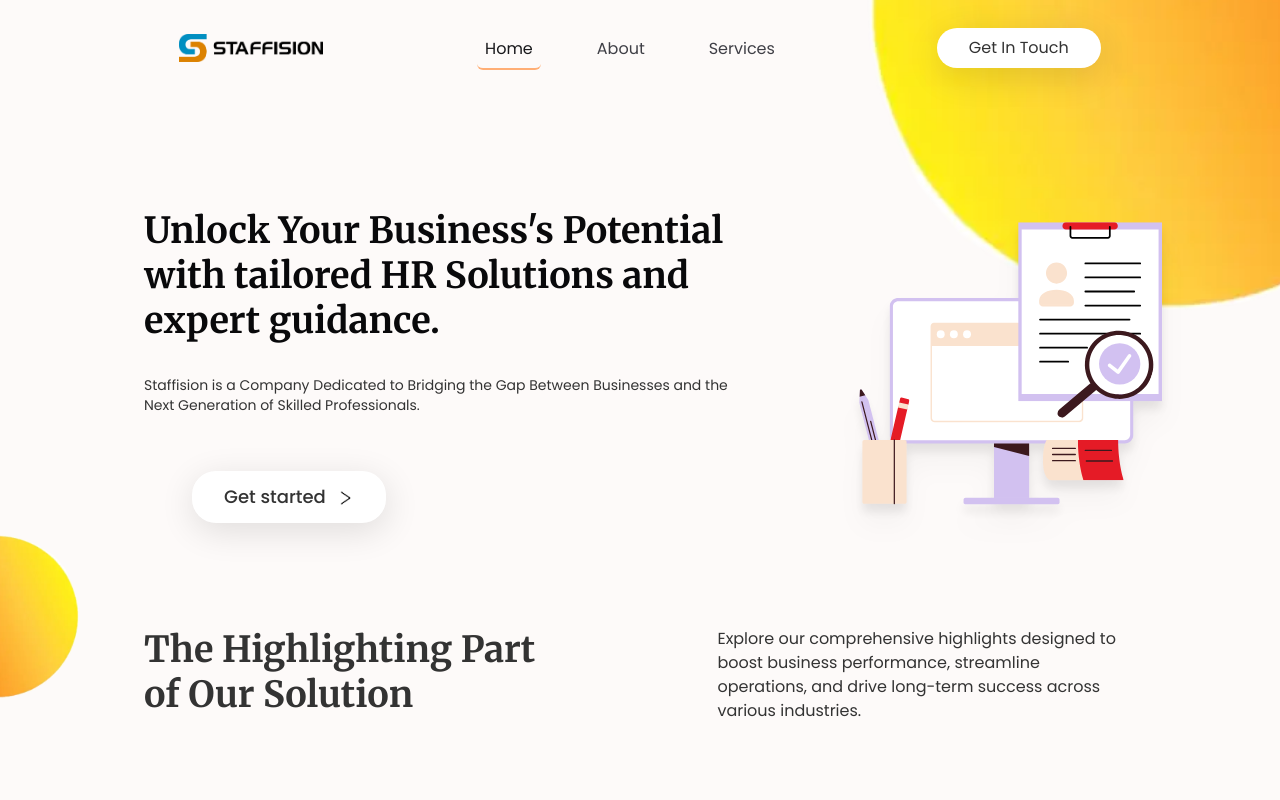
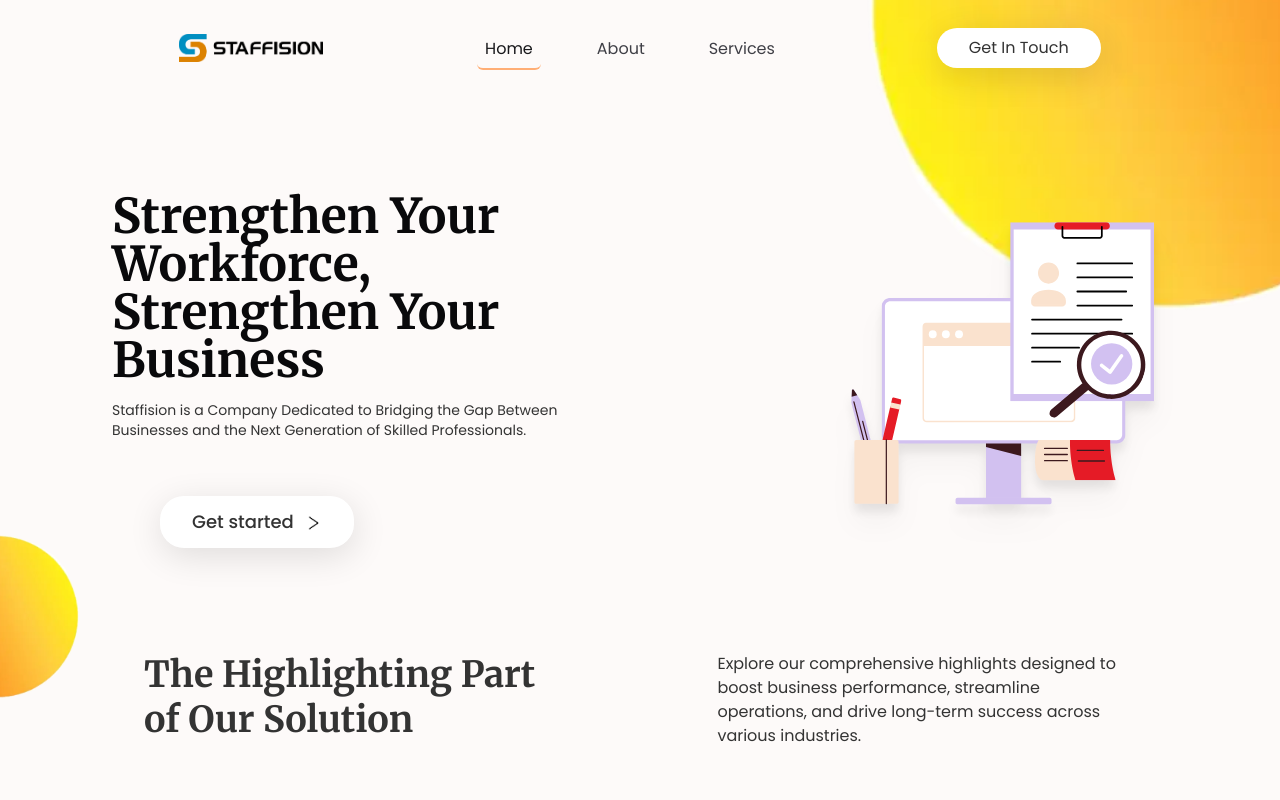
Before and after one commit to ksaurav24/Staffision, a React (Vite) app: page / in a window 1280 px wide. Shown: the top 800 px of the page. Built offline with nearby package versions, Linux system fonts and the light colour scheme.

Commit message:
Content headline

```diff
--- a/src/components/Home.jsx
+++ b/src/components/Home.jsx
@@ -70,12 +70,11 @@ const Home = () => {
       />
       <div data-scroll className="h-fit">
         <div data-scroll className="container w-screen relative flex ">
-          <div className="flex lg:mt-20 mt-4 lg:ml-28 right-0 px-8 flex-col ">
-            <h1 className="text-4xl heroText merriweather-bold my-8 text-zinc-950 leading-tight ">
-              Unlock Your Business's Potential with tailored HR Solutions and
-              expert guidance.
+          <div className="flex lg:mt-20   mt-4 lg:ml-20 right-0 px-8 flex-col ">
+            <h1 className="lg:text-5xl  text-4xl text-center lg:text-start heroText merriweather-bold my-4 text-zinc-950 leading-tight ">
+              Strengthen Your Workforce, Strengthen Your Business
             </h1>
-            <h3 className="poppins-regular heroText text-md lg:text-sm">
+            <h3 className="poppins-regular text-center lg:text-start heroText text-md lg:text-sm">
               Staffision is a Company Dedicated to Bridging the Gap Between
               Businesses and the Next Generation of Skilled Professionals.
             </h3>
@@ -89,10 +88,10 @@ const Home = () => {
               </a>
             </button>
           </div>
-          <div className="w-full lg:flex hidden h-fit items-center">
+          <div className="w-full lg:flex hidden ml-48 h-fit items-center">
             <img
               ref={heroImage}
-              className="w-[30vw] drop-shadow-xl mt-24 mx-14 my-auto"
+              className="w-[30vw] drop-shadow-xl mt-24  my-auto"
               src={homepage}
               alt="Homepage_Illustration"
             />
@@ -147,7 +146,7 @@ const Home = () => {
           <div className="w-full flex lg:flex-row flex-col-reverse">
             <div className="lg:w-1/2 w-full lg:px-6 px-2 py-8">
               <h2 className="lg:text-4xl text-3xl lg:text-start text-center merriweather-bold text-zinc-900">
-                Strengthen Your Workforce, Strengthen Your Business
+                Empower Your Growth with Advanced HR Solutions
               </h2>
               <p className="text-md my-6 poppins-medium lg:text-start text-center text-zinc-700">
                 Build the dream team you deserve. Our advanced HR solutions
```
